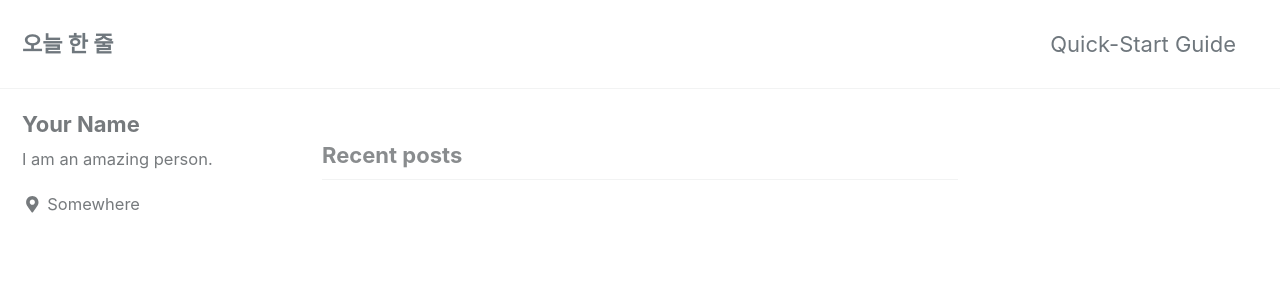
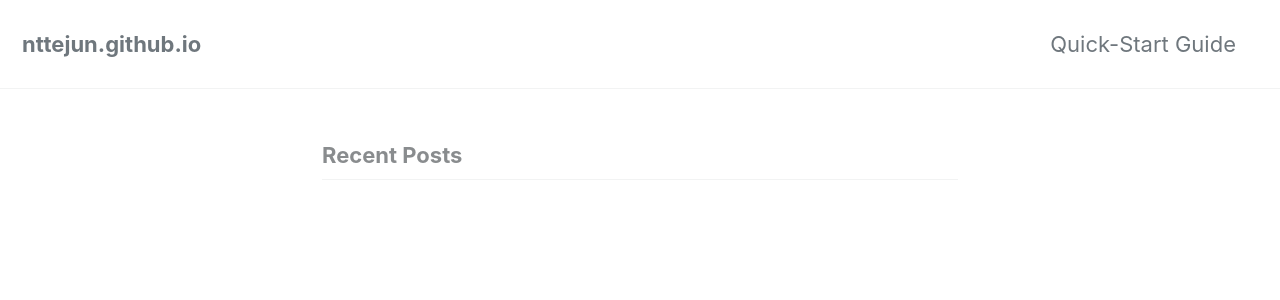
Before and after one commit to nttejun/nttejun.github.io, a Jekyll site: the page built from index.html, in a window 1280 px wide and 900 px high. Shown: the top 300 px of the window. Built offline with Jekyll 4.4.1, drawn with Linux system fonts in a browser that asks for light colours; cached includes are drawn as plain includes; nearby versions of some CDN libraries; the list of posts is cut into pages by our own code; some of the changed text lies outside the part shown.

Commit message:
Update blog setting

```diff
--- a/_config.yml
+++ b/_config.yml
@@ -11,7 +11,7 @@
 # https://mmistakes.github.io/minimal-mistakes/docs/quick-start-guide/#installing-the-theme
 
 # theme                  : "minimal-mistakes-jekyll"
-# remote_theme           : "mmistakes/minimal-mistakes"
+ remote_theme           : "mmistakes/minimal-mistakes"
 minimal_mistakes_skin    : "default" # "air", "aqua", "contrast", "dark", "dirt", "neon", "mint", "plum", "sunrise"
 
 # Site Settings
@@ -21,7 +21,7 @@ title_separator          : "-"
 name                     : "Won Jun"
 description              : "An amazing website."
 url                      : "http://nttejun.github.io" # the base hostname & protocol for your site e.g. "https://mmistakes.github.io"
-baseurl                  : # the subpath of your site, e.g. "/blog"
+baseurl                  : "" # the subpath of your site, e.g. "/blog"
 repository               : # GitHub username/repo-name e.g. "mmistakes/minimal-mistakes"
 teaser                   : # path of fallback teaser image, e.g. "/assets/images/500x300.png"
 logo                     : # path of logo image to display in the masthead, e.g. "/assets/images/88x88.png"
```
